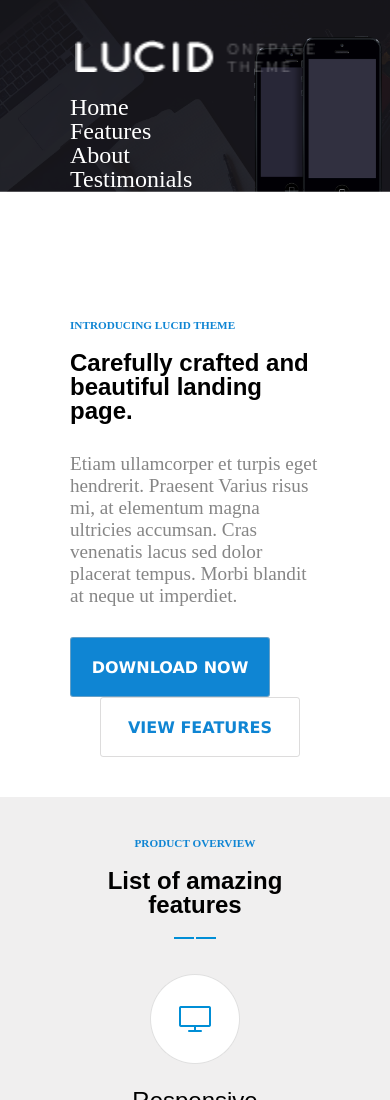
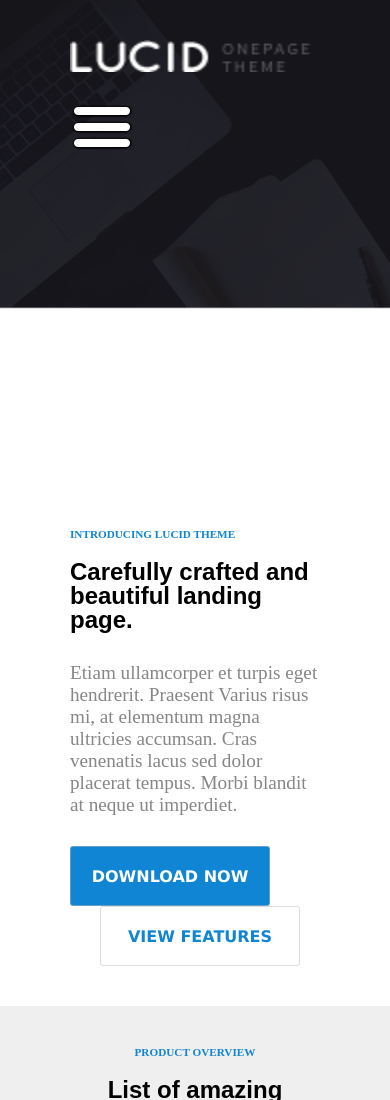
Before and after one commit to AnnaMinasian/learning, a plain HTML site: page layout from psd/index.html in a window 390 px wide. Shown: the top 1100 px of the page. Drawn offline with Linux system fonts and the light colour scheme; files whose address does not match are found by name.

Commit message:
added some styles for menu in the mobile version

```diff
--- a/layout from psd/css/reset.css
+++ b/layout from psd/css/reset.css
@@ -12,6 +12,10 @@
     font-size: 100%;
     vertical-align: baseline;
   }
+  a:hover , a {
+    color: inherit;
+    text-decoration: inherit;
+}
   article, aside, details, figcaption, figure, footer, header, hgroup, menu, nav, section {
     display: block;
   }
--- a/layout from psd/css/style.css
+++ b/layout from psd/css/style.css
@@ -12,6 +12,9 @@ background-image: url(..//img/top.png);
 .pricings, header, .map {
     background-repeat: no-repeat;
     background-size: cover;
+}
+.navPic {
+    display: none;
 }
 .details, .contact {
     background-color: rgba(231, 229, 229, 0.6);
@@ -222,12 +225,9 @@ button {
 }
 
 /* стили для мобильных устройств*/
-@media (max-width: 980px) {
+@media (max-width: 995px) {
     section, .menu, .pricings, .bottom, .introducing {
         padding: 40px 70px 40px 70px;
-    }
-    .logo {
-        margin-right: 0;
     }
     .photo, .logo {
         text-align: center;
@@ -235,6 +235,16 @@ button {
     .logo img {
         width: 240px;
         height: 32px;
+    }
+    .navPic, .submenu li {
+        display: block;
+    }
+    ul .submenu {
+        visibility: hidden;
+    }
+    ul.nav > li:hover > ul.submenu {
+        display: block;
+        visibility: visible;
     }
     header {
         padding: 0;
@@ -256,11 +266,11 @@ button {
         font-size: 1rem;
         height: 60px;
     }
-    .nav li, .menu {
-        display: block;
+    .nav li:nth-child(n+2) {
+        margin: 0;
     }
-    .nav li:nth-child(n+2), .menu {
-        margin: 0;
+    .nav li {
+        padding-bottom: 15px;
     }
     .menu {
         background-image: url(..//img/top.png);
--- a/layout from psd/index.html
+++ b/layout from psd/index.html
@@ -9,18 +9,23 @@
 
     <body>
         <header>
+            <a name="top"></a>
             <div class="menu">
                 <div class="logo">
                     <img src="img/logo.png">
                 </div>
-                <div class="nav">
-                    <ul>
-                        <li>Home</li>
-                        <li>Features</li>
-                        <li>About</li>
-                        <li>Testimonials</li>
-                        <li>Pricing</li>
-                        <li>Contact</li>
+                <div>
+                    <ul class="nav">
+                        <li class="show"><a href="#"><img src="img/nav.png" width="64" height="64" class="navPic"></a>
+                            <ul class="submenu">
+                                <li><a href="#top">Home</a></li>
+                                <li><a href="#features">Features</a></li>
+                                <li><a href="#about">About</a></li>
+                                <li><a href="#testimonials">Testimonials</a></li>
+                                <li><a href="#pricing">Pricing</a></li>
+                                <li><a href="#contact">Contact</a></li>
+                            </ul>
+                        </li>
                     </ul>
                 </div>
             </div>
@@ -36,6 +41,7 @@
         </header>
 
         <section class="overview">
+            <a name="features"></a>
             <div class="sectionTop1">
                 <p>product overview</p>
                 <h1>List of amazing features</h1>
@@ -82,6 +88,7 @@
         </section>
 
         <section>
+            <a name="about"></a>
             <div class="more">
                 <div class="photo">
                     <img src="img/Grupa-1.png" width="488" height="595">
@@ -133,6 +140,7 @@
         </section>
 
         <div class="pricePlan">
+            <a name="testimonials"></a>
             <div class="pricings">
                 <div class="sectionTop1">
                     <p>quality has its price</p>
@@ -172,6 +180,7 @@
         </div>
 
         <section >
+            <a name="pricing"></a>
             <div class="sectionTop1">
                 <p>quality has its price</p>
                 <h1>Pricings&Plans</h1>
@@ -210,6 +219,7 @@
         </section>
 
         <section class="contact">
+            <a name="contact"></a>
             <div class="sectionTop1">
                 <p>stay in touch</p>
                 <h1>Contact us</h1>
```
Also changed, not shown: layout from psd/img/nav.png (added).
